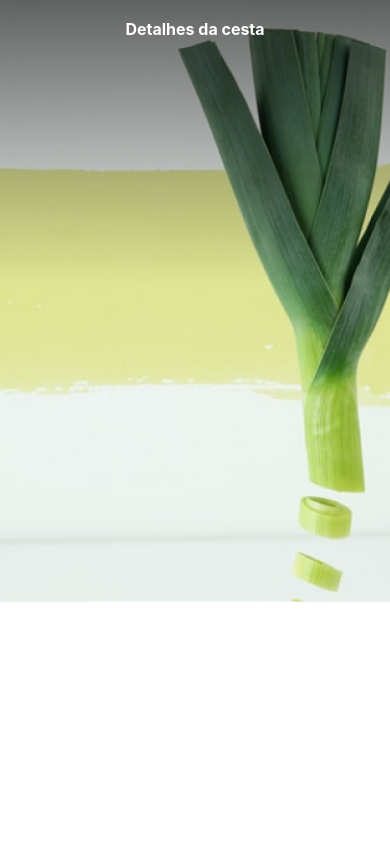
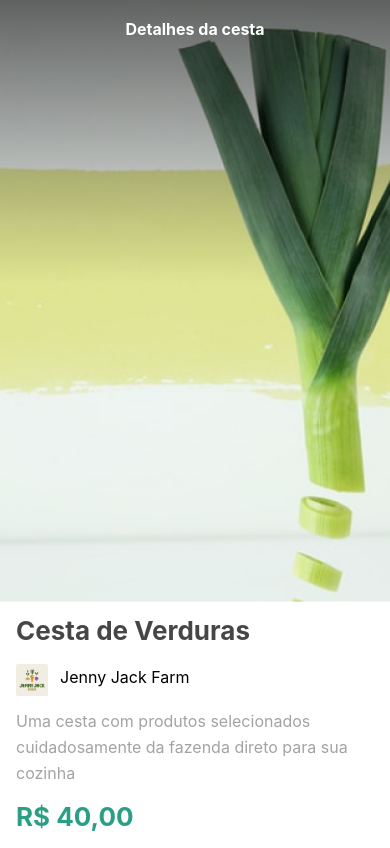
Before and after one commit to leonardorodriguess/orgs-cesta-mobile, a React Native app: screen / in a window 390 px wide. Built offline with nearby package versions, Linux system fonts and the light colour scheme.

Commit message:
Adicionado Detalhes da cesta

```diff
--- a/src/telas/Cesta.js
+++ b/src/telas/Cesta.js
@@ -1,7 +1,8 @@
 import React from "react";
-import { StyleSheet, Image, Dimensions, Text } from "react-native";
+import { StyleSheet, Image, Dimensions, Text, View } from "react-native";
 
 import topo from '../../assets/topo.png';
+import logo from '../../assets/logo.png';
 
 const width = Dimensions.get('screen').width;
 
@@ -10,6 +11,21 @@ export default function Cesta() {
     <>
       <Image source={topo} style={estilos.topo} />
       <Text style={estilos.titulo}>Detalhes da cesta</Text>
+
+      <View style={estilos.cesta}>
+        <Text style={estilos.nome}>Cesta de Verduras</Text>
+
+        <View style={estilos.fazenda}>
+          <Image source={logo} style={estilos.imagemFazenda}/>
+          <Text style={estilos.nomeFazenda}>Jenny Jack Farm</Text>
+        </View>
+
+        <Text style={estilos.descricao}>
+          Uma cesta com produtos selecionados cuidadosamente
+          da fazenda direto para sua cozinha
+        </Text>
+        <Text style={estilos.preco}>R$ 40,00</Text>
+      </View>
     </>
   )
 }
@@ -18,6 +34,7 @@ const estilos = StyleSheet.create({
   topo: {
     width: "100%",
     height: 578 / 768 * width,
+    fontFamily: "Montserrat"
   },
   titulo : {
     width: "100%",
@@ -28,5 +45,40 @@ const estilos = StyleSheet.create({
     color: "white",
     fontWeight: "bold",
     padding: 16
+  },
+  cesta:{
+    paddingVertical: 8,
+    paddingHorizontal: 16,
+  },
+  nome: {
+    color: "#464646",
+    fontSize: 26,
+    lineHeight: 42,
+    fontWeight: "bold"
+  },
+  fazenda:{
+    flexDirection: "row",
+    paddingVertical: 12,
+  },
+  imagemFazenda: {
+    width: 32,
+    height: 32,
+  },
+  nomeFazenda: {
+    fontSize: 16,
+    lineHeight: 26,
+    marginLeft: 12
+  },
+  descricao: {
+    color: "#A3A3A3",
+    fontSize: 16,
+    lineHeight: 26,
+  },
+  preco: {
+    color: "#2A9F85",
+    fontWeight: "bold",
+    fontSize: 26,
+    lineHeight: 46,
+    marginTop: 8,
   }
 });
```
Also changed, not shown: package.json (+5 -3 lines), 1 other file (tests, documents, lock files or other folders).
